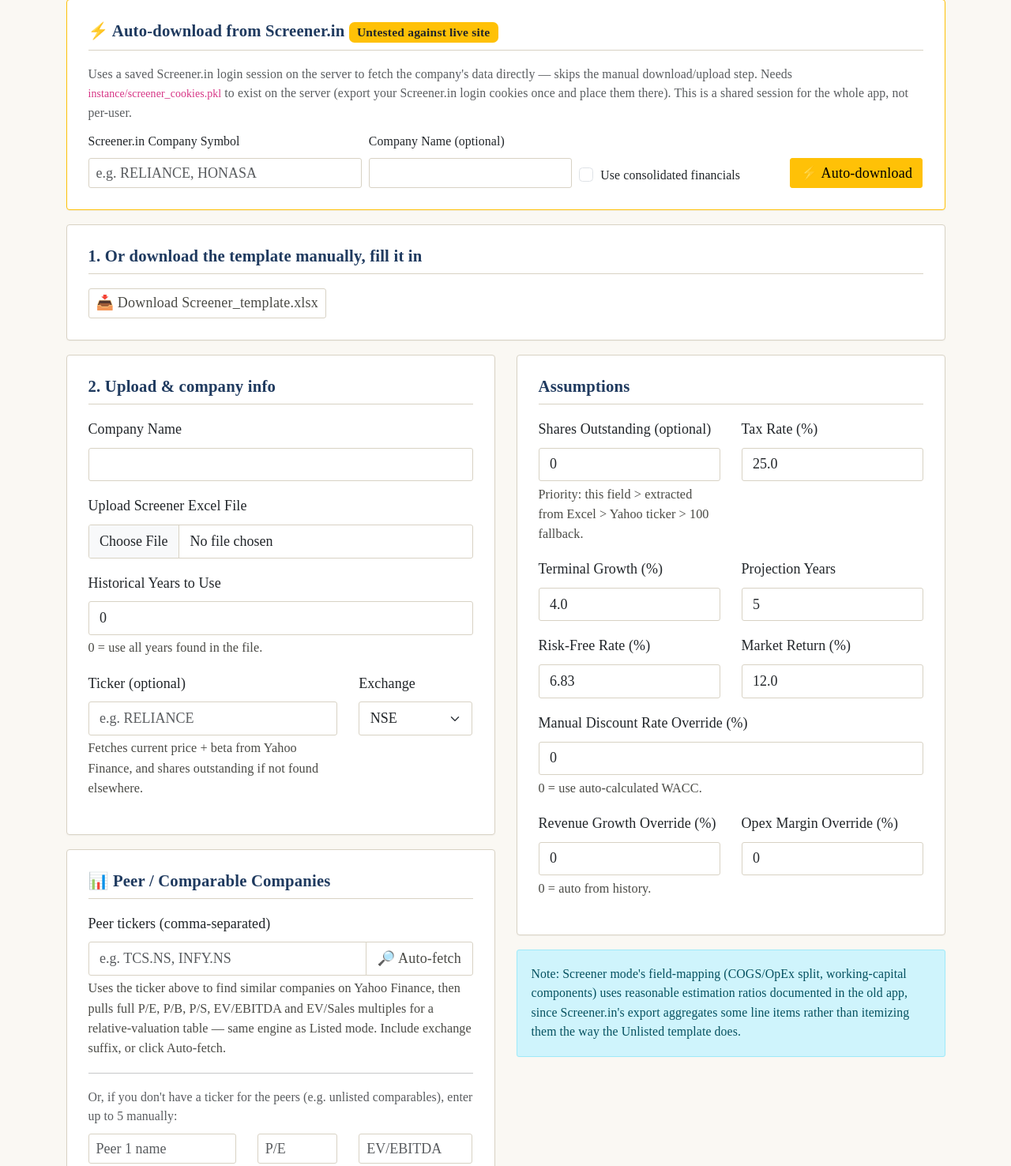
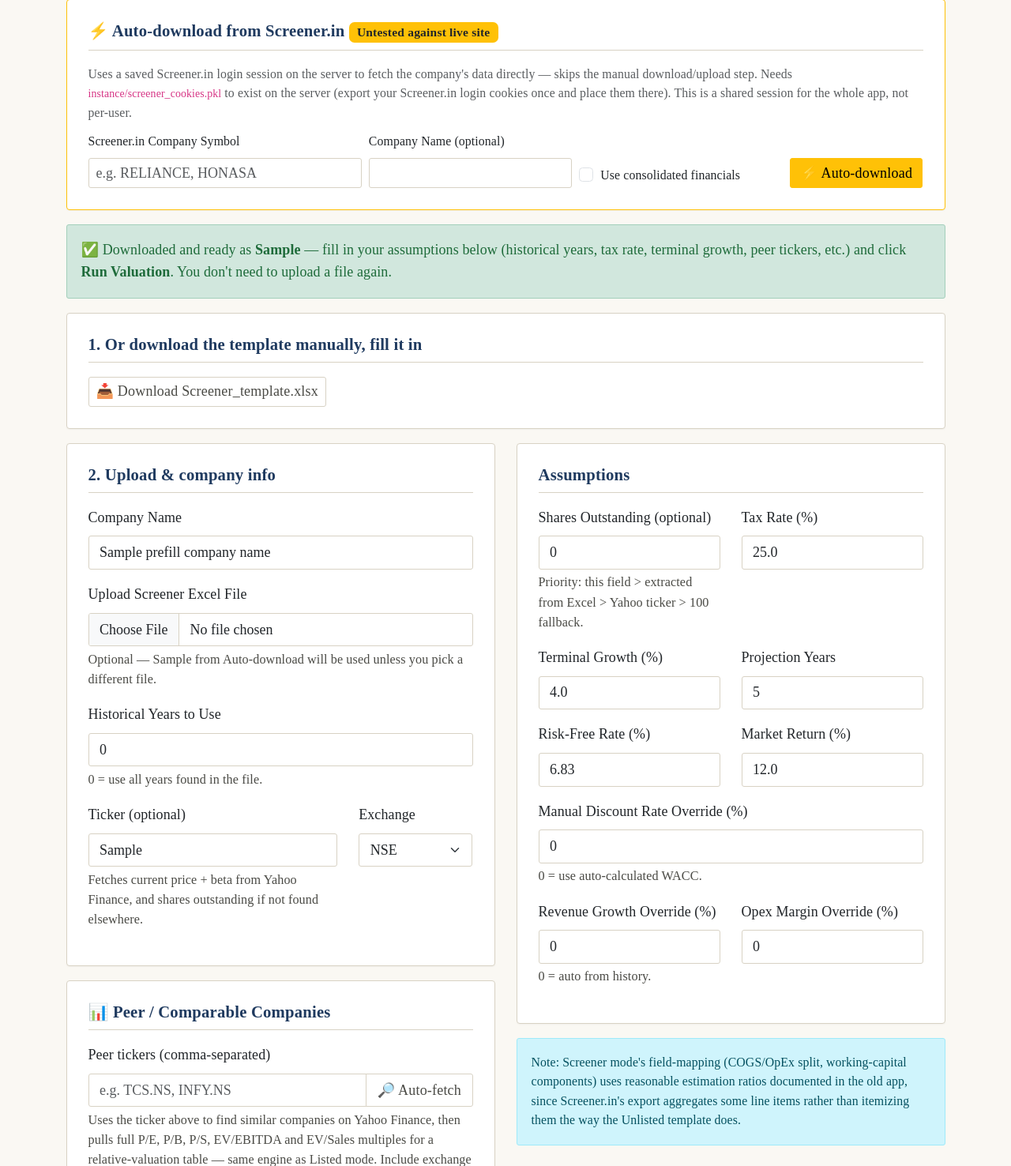
Before and after one commit to sheshangchoksi/sheshvaluation, a Flask app: template app/templates/dcf/screener_form.html in a window 1280 px wide. Shown: the part 231-1707 px from the top of the page at 79% size. Run offline with Flask 3, Linux system fonts and the light colour scheme; the template is opened without the code that fills it: most values are stand-ins (such as "Sample title", 1, 10 or a date in 2020).

Commit message:
Add files via upload

```diff
--- a/app/templates/dcf/screener_form.html
+++ b/app/templates/dcf/screener_form.html
@@ -38,16 +38,17 @@
           <button type="submit" class="btn btn-warning btn-sm w-100">⚡ Auto-download</button>
         </div>
       </div>
-      <input type="hidden" name="num_shares" value="0">
-      <input type="hidden" name="tax_rate" value="25">
-      <input type="hidden" name="terminal_growth" value="4">
-      <input type="hidden" name="historical_years" value="0">
-      <input type="hidden" name="projection_years" value="5">
-      <input type="hidden" name="manual_rf_rate" value="6.83">
-      <input type="hidden" name="manual_rm_rate" value="12">
     </form>
   </div>
 </div>
+
+{% if prefilled_path %}
+<div class="alert alert-success">
+  ✅ Downloaded and ready as <strong>{{ prefilled_path }}</strong> — fill in your assumptions below
+  (historical years, tax rate, terminal growth, peer tickers, etc.) and click <strong>Run Valuation</strong>.
+  You don't need to upload a file again.
+</div>
+{% endif %}
 
 <div class="card mb-3">
   <div class="card-body">
@@ -57,6 +58,7 @@
 </div>
 
 <form method="post" action="{{ url_for('dcf.screener_analyze') }}" enctype="multipart/form-data" id="screener-form">
+  {% if prefilled_path %}<input type="hidden" name="prefilled_path" value="{{ prefilled_path }}">{% endif %}
   <div class="row">
     <div class="col-md-6">
       <div class="card mb-3">
@@ -64,11 +66,12 @@
           <h6 class="card-title">2. Upload &amp; company info</h6>
           <div class="mb-3">
             <label class="form-label">Company Name</label>
-            <input type="text" class="form-control" name="company_name">
+            <input type="text" class="form-control" name="company_name" value="{{ prefill_company_name or '' }}">
           </div>
           <div class="mb-3">
             <label class="form-label">Upload Screener Excel File</label>
-            <input type="file" class="form-control" name="excel_file" accept=".xlsx,.xls" required>
+            <input type="file" class="form-control" name="excel_file" accept=".xlsx,.xls" {{ "" if prefilled_path else "required" }}>
+            {% if prefilled_path %}<div class="form-text">Optional — {{ prefilled_path }} from Auto-download will be used unless you pick a different file.</div>{% endif %}
           </div>
           <div class="mb-3">
             <label class="form-label">Historical Years to Use</label>
@@ -78,7 +81,7 @@
           <div class="row">
             <div class="col-8 mb-3">
               <label class="form-label">Ticker (optional)</label>
-              <input type="text" class="form-control" name="ticker" placeholder="e.g. RELIANCE">
+              <input type="text" class="form-control" name="ticker" placeholder="e.g. RELIANCE" value="{{ prefill_ticker or '' }}">
               <div class="form-text">Fetches current price + beta from Yahoo Finance, and shares outstanding if not found elsewhere.</div>
             </div>
             <div class="col-4 mb-3">
```
